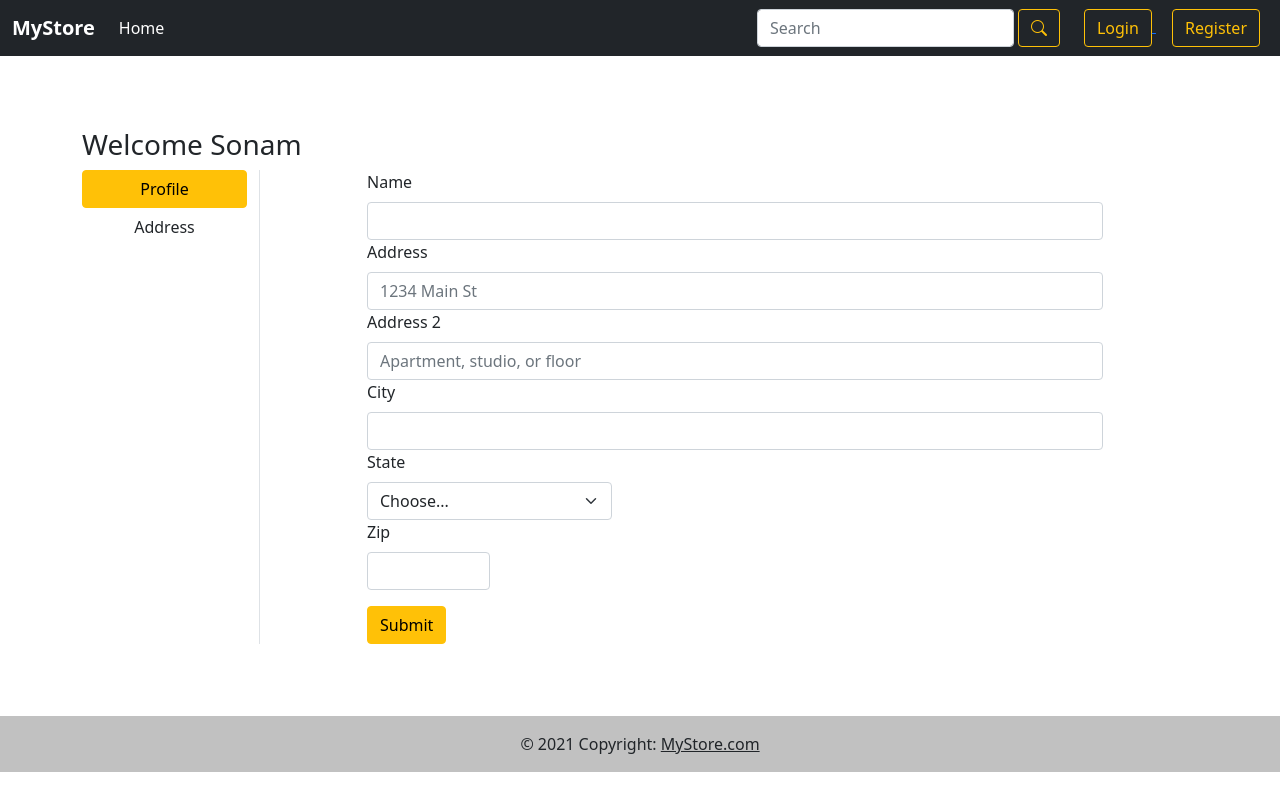
After one commit to mayankt18/MyStore, a Django app: page /accounts/profile/ in a window 1280 px wide. The commit adds this page. Run offline with Django 3.2, Linux system fonts and the light colour scheme; some libraries are stand-ins or nearby versions.

Commit message:
commit on 24052021-0942

```diff
--- a/app/templates/app/base.html
+++ b/app/templates/app/base.html
@@ -9,6 +9,7 @@
   <title>MyStore | {% block title %}{% endblock %}</title>
 
   <!-- CSS only -->
+
   <link href="https://cdn.jsdelivr.net/npm/bootstrap@5.0.0/dist/css/bootstrap.min.css" rel="stylesheet">
 
   <link rel="stylesheet" href="{% static 'css/styles.css' %}">
@@ -32,7 +33,7 @@
 
   <nav class="navbar navbar-expand-lg navbar-dark bg-dark">
     <div class="container-fluid">
-    <a class="navbar-brand" href="{% url 'homepage' %}"><strong>MyStore</strong></a>
+      <a class="navbar-brand" href="{% url 'homepage' %}"><strong>MyStore</strong></a>
       <button class="navbar-toggler" type="button" data-bs-toggle="collapse" data-bs-target="#navbarSupportedContent"
         aria-controls="navbarSupportedContent" aria-expanded="false" aria-label="Toggle navigation">
         <span class="navbar-toggler-icon"></span>
@@ -47,14 +48,48 @@
           <input class="form-control me-1" type="search" placeholder="Search" aria-label="Search">
           <button class="btn btn-outline-warning me-3" type="submit"><i class="bi bi-search"></i></button>
         </form>
-        <div class="signin">
-          <a href="{% url 'login' %}"><button class="btn btn-outline-warning me-2" type="submit">Login</i></button></a>
-        </div>
-        <div class="cart">
-          <button class="btn btn-outline-warning" type="button"><i class="bi bi-cart-fill"></i></button>
+        <div>
+          {% if request.user.is_authenticated %}
+          <ul class="navbar-nav me-auto mb-2 mb-lg-0">
+            <li class="nav-item dropdown mx-2">
+              <a class="nav-link dropdown-toggle text-white" href="#" id="profileDropdown" role="button"
+                data-bs-toggle="dropdown" aria-expanded="false">
+                <button class="btn btn-outline-warning">Sonam</button>
+              </a>
+              <ul class="dropdown-menu" aria-labelledby="profileDropdown">
+                <li><a class="dropdown-item" href="{% url 'profile' %}">Profile</a></li>
+                <li><a class="dropdown-item" href="#">Orders</a></li>
+                <li><a class="dropdown-item" href="#">Change Password</a></li>
+                <li><a class="dropdown-item" href="{% url 'logout' %}">Logout</a></li>
+              </ul>
+            </li>
+            <a href="" class="mx-2 mt-2">
+
+              <button type="button" class="nav-item btn btn-outline-warning">
+                <i class="bi bi-cart-fill"></i> <span class="badge bg-danger">4</span>
+              </button>
+            </a>
+          {% else %}
+              <a href="{% url 'login' %}" class="mx-2 mt-2">
+                <button class="nav-item btn btn-outline-warning">
+                  Login
+                </button>
+              </a>
+
+
+              <a href="{% url 'register' %}" class="mx-2 mt-2">
+                <button class="nav-item btn btn-outline-warning">
+                  Register
+                </button>
+              </a>
+
+          {% endif %}
+          </ul>
         </div>
       </div>
+
     </div>
+  <!-- </div> -->
   </nav>
   <!-- NAVBAR ENDS -->
 
--- a/app/templates/app/product.html
+++ b/app/templates/app/product.html
@@ -36,5 +36,6 @@
             {% endfor %}
         </div>
     </div>
+</div>
 
-    {% endblock %}
+{% endblock %}
--- /dev/null
+++ b/app/templates/app/user/profile.html
@@ -0,0 +1,53 @@
+{% extends 'app/base.html' %}
+
+{% block title %}Profile{% endblock %}
+
+{% block content %}
+<div class="container my-5">
+    <div class="row">
+        <h3>Welcome Sonam</h3>
+        <div class="col-sm-2 border-end">
+            <ul class="list-unstyled">
+                <li class="d-grid"><a href="{% url 'profile' %}" class="btn btn-warning">Profile</a></li>
+                <li class="d-grid"><a href="#" class="btn">Address</a></li>
+            </ul>
+        </div>
+        <div class="col-sm-8 offset-sm-1">
+            <form action="" method="post">
+                {% csrf_token %}
+                <div class="col-12">
+                    <label for="inputName" class="form-label">Name</label>
+                    <input type="text" class="form-control" id="inputEmail">
+                </div>
+                <div class="col-12">
+                    <label for="inputAddress" class="form-label">Address</label>
+                    <input type="text" class="form-control" id="inputAddress" placeholder="1234 Main St">
+                </div>
+                <div class="col-12">
+                    <label for="inputAddress2" class="form-label">Address 2</label>
+                    <input type="text" class="form-control" id="inputAddress2"
+                        placeholder="Apartment, studio, or floor">
+                </div>
+                <div class="col-12">
+                    <label for="inputCity" class="form-label">City</label>
+                    <input type="text" class="form-control" id="inputCity">
+                </div>
+                <div class="col-md-4">
+                    <label for="inputState" class="form-label">State</label>
+                    <select id="inputState" class="form-select">
+                        <option selected>Choose...</option>
+                        <option>...</option>
+                    </select>
+                </div>
+                <div class="col-md-2">
+                    <label for="inputZip" class="form-label">Zip</label>
+                    <input type="text" class="form-control" id="inputZip">
+                </div>
+                <div class="col-12 mt-3">
+                    <button type="submit" class="btn btn-warning">Submit</button>
+                </div>
+            </form>
+        </div>
+    </div>
+</div>
+{% endblock %}
--- a/app/urls.py
+++ b/app/urls.py
@@ -8,11 +8,11 @@ from django.contrib.auth import views as auth_views
 urlpatterns = [
     path('', views.homepage, name="homepage"),
     path('product-detail/<int:id>', views.product_detail, name="product-detail"),
-    path('mobiles/', views.mobiles, name="mobiles"),
     path('products', views.products, name="products"),
     path('products/<slug:tag>', views.products, name="filter-products"),
     path('accounts/login/', auth_views.LoginView.as_view(template_name="app/user/login.html",
-    authentication_form=LoginForm),
-    name="login"),
-    path('register/', views.register, name="register")
+    authentication_form=LoginForm), name="login"),
+    path('logout/', auth_views.LogoutView.as_view(next_page='homepage'), name="logout"),
+    path('register/', views.register, name="register"),
+    path('accounts/profile/', views.profile, name="profile"),
 ] + static(settings.MEDIA_URL, document_root=settings.MEDIA_ROOT)
--- a/app/views.py
+++ b/app/views.py
@@ -21,9 +21,6 @@ def product_detail(request, id):
     product = Product.objects.get(id=id)
     return render(request, 'app/productinfo.html', {'p':product})
 
-def mobiles(request):
-    mobiles = Product.objects.filter(category="M")
-    return render(request, 'app/mobile.html', {'mobiles':mobiles})
 
 def products(request, tag=None):
     if tag==None:
@@ -32,8 +29,10 @@ def products(request, tag=None):
         product = Product.objects.filter(category=tag)
     return render(request, 'app/product.html', {'product':product})
 
+
 def login(request):
     return render(request, 'app/user/login.html')
+
 
 def register(request):
     if request.method == 'POST':
@@ -45,3 +44,7 @@ def register(request):
     else:
         form = CustomerRegistrationForm()
     return render(request, 'app/user/register.html', {'form':form})
+
+
+def profile(request):
+    return render(request, 'app/user/profile.html')
--- a/mystore/settings.py
+++ b/mystore/settings.py
@@ -130,3 +130,5 @@ DEFAULT_AUTO_FIELD = 'django.db.models.BigAutoField'
 MEDIA_URL = '/media/'
 
 MEDIA_ROOT = os.path.join(BASE_DIR, 'media')
+
+LOGIN_REDIRECT_URL = '/'
```
Also changed, not shown: app/templates/app/homepage.html (+4 -4 lines), app/templates/app/mobile.html (deleted, +0 -8 lines), app/templates/app/user/login.html (+34 -20 lines), app/templates/app/user/register.html (+11 -7 lines), db.sqlite3.
